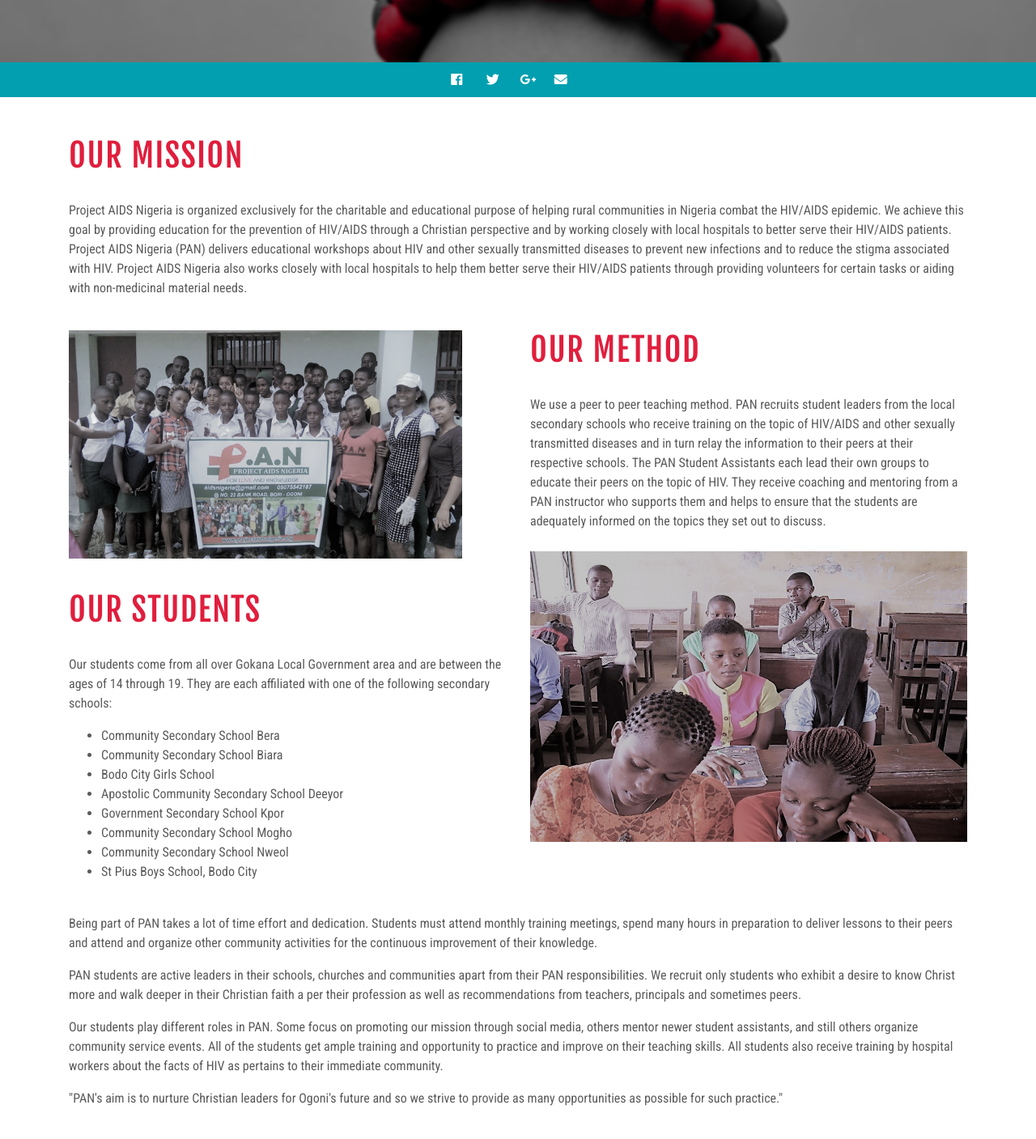
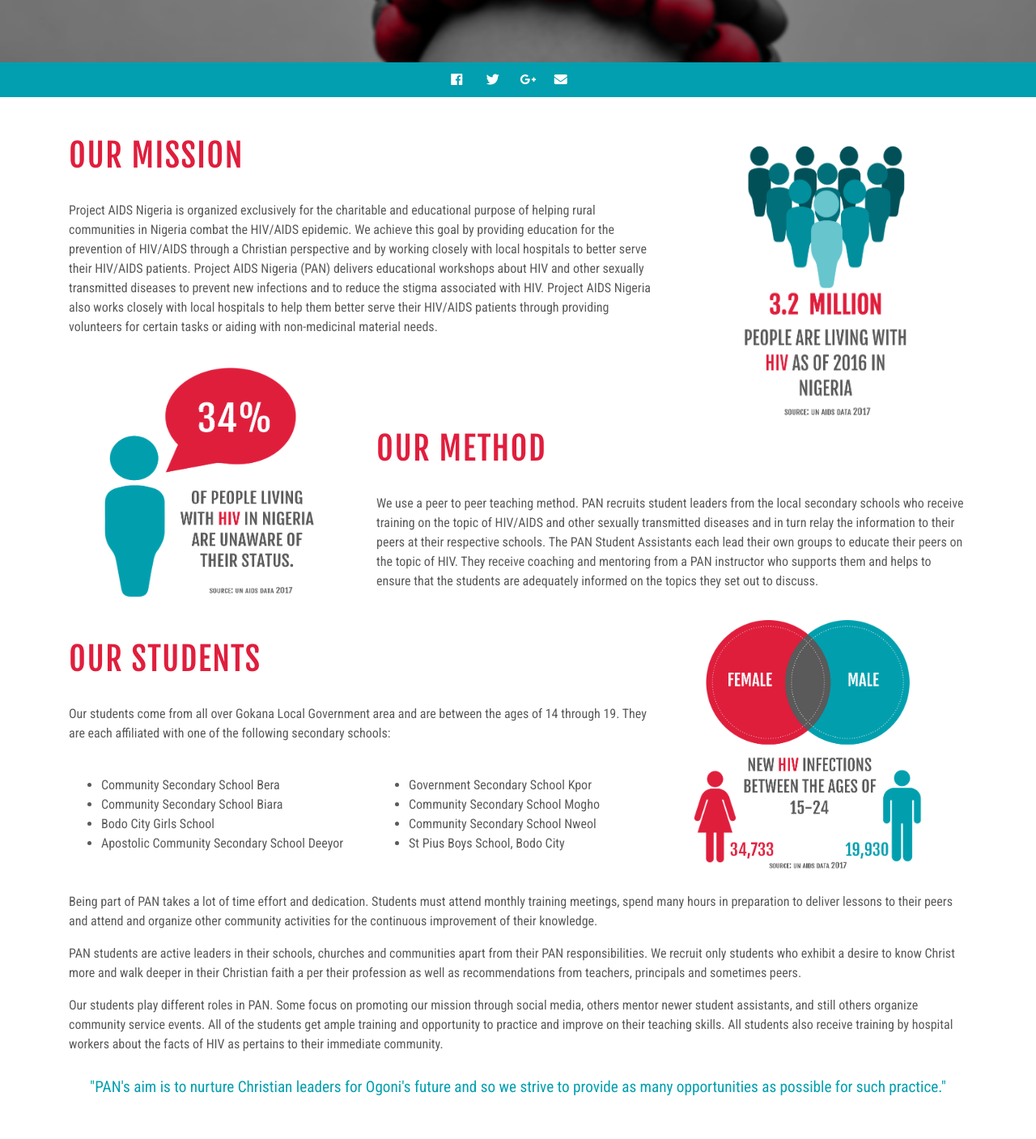
Before and after one commit to nljacob/project_aids_nigeria, a React (Create React App) app in the folder client/: page / in a window 1280 px wide. Shown: the part 680-2087 px from the top of the page at 81% size. Built offline with nearby package versions, Linux system fonts and the light colour scheme.

Commit message:
aligned log in page to center, aligned sign up page to center, added graphics to home page

```diff
--- a/client/src/components/Navbar/Navbar.js
+++ b/client/src/components/Navbar/Navbar.js
@@ -111,7 +111,7 @@ const Navbar = props => (
           }
         >
           <Link to="/login" className="nav-link">
-          <i className="fas fa-user accountlogo" title="Log In/Sign Up"></i> Login
+          <i className="fas fa-user accountlogo" title="Log In/Sign Up"></i> Log In
           </Link>
         </li>
       </ul>
--- a/client/src/pages/Home/Home.css
+++ b/client/src/pages/Home/Home.css
@@ -53,7 +53,27 @@ body {
 
 }
 
-.home-page #statimgs {
-    width: 100%;
+.home-page #image-statimg03 {
+    height: 90%;
+    width: 60%;
+    margin-top: 17%;
+
+}
+
+.home-page #image-statimg01 {
+    height: 110%;
+    width: 75%;
+    margin-top: -15%;
+}
+
+.home-page #image-statimg02 {
     height: 100%;
+    width: 120%;
 }
+
+.home-page #quote {
+    color: rgb(1,159,175);
+    font-size: 120%;
+    margin-top: 1%;
+    margin-bottom: 0;
+}
--- a/client/src/pages/Home/Home.js
+++ b/client/src/pages/Home/Home.js
@@ -16,15 +16,15 @@ import statimg03 from "../../images/statimg03.png";
 
 const Home = () => (
   <div className="home-page">
-    <SplashPage backgroundImage={handimagegray} >
+    <SplashPage id="splashimage" backgroundImage={handimagegray} >
       <h1>Project AIDS Nigeria</h1>
       <h2>For Love and Knowledge</h2>
     </SplashPage>
     <div className="container">
       <div className="row">
-        <div className="col">
-        <br />
-        <br />
+        <div className="col-lg-8">
+        <br/>
+        <br/>
         <h1 className="paragraph-header">Our Mission</h1>
           <br />
           <p>
@@ -32,14 +32,18 @@ const Home = () => (
             Project AIDS Nigeria (PAN) delivers educational workshops about HIV and other sexually transmitted diseases to prevent new infections and to reduce the stigma associated with HIV.  Project AIDS Nigeria also works closely with local hospitals to help them better serve their HIV/AIDS patients through providing volunteers for certain tasks or aiding with non-medicinal material needs.
           </p>
         </div>
+        <div className="col-lg-4 text-center">
+        <img alt="" src= {statimg03} id="image-statimg03"/>
+        </div>
+
+
       </div>
       <div className="row">
-        <div className="col">
-          <br />
-          <img alt="" src= {home01} id="image-home01" />
+        <div className="col-lg-4 text-center">
+          <img alt="" src= {statimg01} id="image-statimg01"/>
         </div>
-        <div className="col">
-          <br />
+        <div className="col-lg-8">
+          <br/>
           <h1 className="paragraph-header">Our Method</h1><br/>
           <p>
           We use a peer to peer teaching method. PAN recruits student leaders from the local secondary schools who receive training on the topic of HIV/AIDS and other sexually transmitted diseases and in turn relay the information to their peers at their respective schools.  The PAN Student Assistants each lead their own groups to educate their peers on the topic of HIV. They receive coaching and mentoring from a PAN instructor who supports them and helps to ensure that the students are adequately informed on the topics they set out to discuss.
@@ -47,61 +51,148 @@ const Home = () => (
           </div>
       </div>
       <div className="row">
-        <div className="col-6">
-        <br />
+        <div className="col-lg-8">
         <br/>
           <h1 className="paragraph-header">Our Students</h1>
         <br/>
           <p>
           Our students come from all over Gokana Local Government area and are between the ages of 14 through 19. They are each affiliated with one of the following secondary schools:
           </p>
+          <br/>
+          <div className="row">
+          <div className="col-6">
           <ul>
             <li>Community Secondary School Bera</li>
             <li>Community Secondary School Biara</li>
             <li>Bodo City Girls School</li>
             <li>Apostolic Community Secondary School Deeyor</li>
+          </ul>
+            </div>
+
+          <div className="col-6">
+          <ul>
             <li>Government Secondary School Kpor</li>
             <li>Community Secondary School Mogho</li>
             <li>Community Secondary School Nweol</li>
             <li>St Pius Boys School, Bodo City</li>
-          </ul>
+            </ul>
+          </div>
           <br/>
+          </div>
         </div>
-        <div className="col-6">
-        <img alt="" src= {home02} id="image-home02" />
+        <div className="col-lg-3 text-center">
+        <img alt="" src= {statimg02} id="image-statimg02"/>
         </div>
       </div>
       <div className="row">
-        <div className="col">
+        <div className="col-lg-12">
+        <br/>
         <p>Being part of PAN takes a lot of time effort and dedication. Students must attend monthly training meetings, spend many hours in preparation to deliver lessons to their peers and attend and organize other community activities for the continuous improvement of their knowledge.</p>
           <p>PAN students are active leaders in their schools, churches and communities apart from their PAN responsibilities. We recruit only students who exhibit a desire to know Christ more and walk deeper in their Christian faith a per their profession as well as recommendations from teachers, principals and sometimes peers.</p>
           <p>Our students play different roles in PAN. Some focus on promoting our mission through social media, others mentor newer student assistants, and still others organize community service events. All of the students get ample training and opportunity to practice and improve on their teaching skills. All students also receive training by hospital workers about the facts of HIV as pertains to their immediate community.</p>
-          <p>"PAN's aim is to nurture Christian leaders for Ogoni's future and so we strive to provide as many opportunities as possible for such practice."</p>
         </div>
       </div>
-      <br/>
       <div className="row">
-        <div className="col-6">
-          <img alt="" src= {home03} id="image-home03" />
+        <div className="col text-center">
+        <p id="quote">"PAN's aim is to nurture Christian leaders for Ogoni's future and so we strive to provide as many opportunities as possible for such practice."</p>
         </div>
-        <div className="col-6">
-        <img alt="" src= {home04} id="image-home04" />
         </div>
-      </div>
-      <br/>
-      {/* <div className="row">
-        <div className="col">
-          <img alt="" src= {statimg01} id="statimgs"/>
-        </div>
-        <div className="col">
-        <img alt="" src= {statimg02} id="statimgs"/>
-        </div>
-        <div className="col">
-        <img alt="" src= {statimg03} id="statimgs"/>
-        </div>
-      </div> */}
     </div>
   </div>
 )
 
 export default Home;
+
+
+
+
+
+
+
+
+
+
+
+
+
+///OLD HOME PAGE WITH PICTURES FROM ORIGINAL PAN WEBSITE//////////////////////////////////////////////////////////////////////
+// const Home = () => (
+//   <div className="home-page">
+//     <SplashPage backgroundImage={handimagegray} >
+//       <h1>Project AIDS Nigeria</h1>
+//       <h2>For Love and Knowledge</h2>
+//     </SplashPage>
+//     <div className="container">
+//       <div className="row">
+//         <div className="col">
+//         <br />
+//         <br />
+//         <h1 className="paragraph-header">Our Mission</h1>
+//           <br />
+//           <p>
+//             Project AIDS Nigeria is organized exclusively for the charitable and educational purpose of helping rural communities in Nigeria combat the HIV/AIDS epidemic. We achieve this goal by providing education for the prevention of HIV/AIDS through a Christian perspective and by working closely with local hospitals to better serve their HIV/AIDS patients.
+//             Project AIDS Nigeria (PAN) delivers educational workshops about HIV and other sexually transmitted diseases to prevent new infections and to reduce the stigma associated with HIV.  Project AIDS Nigeria also works closely with local hospitals to help them better serve their HIV/AIDS patients through providing volunteers for certain tasks or aiding with non-medicinal material needs.
+//           </p>
+//         </div>
+//       </div>
+//       <div className="row">
+//         <div className="col">
+//           <br />
+//           <img alt="" src= {home01} id="image-home01"/>
+//         </div>
+//         <div className="col">
+//           <br />
+//           <h1 className="paragraph-header">Our Method</h1><br/>
+//           <p>
+//           We use a peer to peer teaching method. PAN recruits student leaders from the local secondary schools who receive training on the topic of HIV/AIDS and other sexually transmitted diseases and in turn relay the information to their peers at their respective schools.  The PAN Student Assistants each lead their own groups to educate their peers on the topic of HIV. They receive coaching and mentoring from a PAN instructor who supports them and helps to ensure that the students are adequately informed on the topics they set out to discuss.
+//           </p>
+//           </div>
+//       </div>
+//       <div className="row">
+//         <div className="col-6">
+//         <br />
+//         <br/>
+//           <h1 className="paragraph-header">Our Students</h1>
+//         <br/>
+//           <p>
+//           Our students come from all over Gokana Local Government area and are between the ages of 14 through 19. They are each affiliated with one of the following secondary schools:
+//           </p>
+//           <ul>
+//             <li>Community Secondary School Bera</li>
+//             <li>Community Secondary School Biara</li>
+//             <li>Bodo City Girls School</li>
+//             <li>Apostolic Community Secondary School Deeyor</li>
+//             <li>Government Secondary School Kpor</li>
+//             <li>Community Secondary School Mogho</li>
+//             <li>Community Secondary School Nweol</li>
+//             <li>St Pius Boys School, Bodo City</li>
+//           </ul>
+//           <br/>
+//         </div>
+//         <div className="col-6">
+//         <img alt="" src= {home02} id="image-home02" />
+//         </div>
+//       </div>
+//       <div className="row">
+//         <div className="col">
+//         <p>Being part of PAN takes a lot of time effort and dedication. Students must attend monthly training meetings, spend many hours in preparation to deliver lessons to their peers and attend and organize other community activities for the continuous improvement of their knowledge.</p>
+//           <p>PAN students are active leaders in their schools, churches and communities apart from their PAN responsibilities. We recruit only students who exhibit a desire to know Christ more and walk deeper in their Christian faith a per their profession as well as recommendations from teachers, principals and sometimes peers.</p>
+//           <p>Our students play different roles in PAN. Some focus on promoting our mission through social media, others mentor newer student assistants, and still others organize community service events. All of the students get ample training and opportunity to practice and improve on their teaching skills. All students also receive training by hospital workers about the facts of HIV as pertains to their immediate community.</p>
+//           <p>"PAN's aim is to nurture Christian leaders for Ogoni's future and so we strive to provide as many opportunities as possible for such practice."</p>
+//         </div>
+//       </div>
+//       <br/>
+//       <div className="row">
+//         <div className="col-6">
+//           <img alt="" src= {home03} id="image-home03" />
+//         </div>
+//         <div className="col-6">
+//         <img alt="" src= {home04} id="image-home04" />
+//         </div>
+//       </div>
+//       <br/>
+//     </div>
+//   </div>
+// )
+
+// export default Home;
```
Also changed, not shown: client/src/pages/Login/Login.css (+31 -6 lines), client/src/pages/Login/Login.js (+27 -15 lines), client/src/pages/Signup/Signup.css (+33 -5 lines), client/src/pages/Signup/Signup.js (+20 -10 lines).
